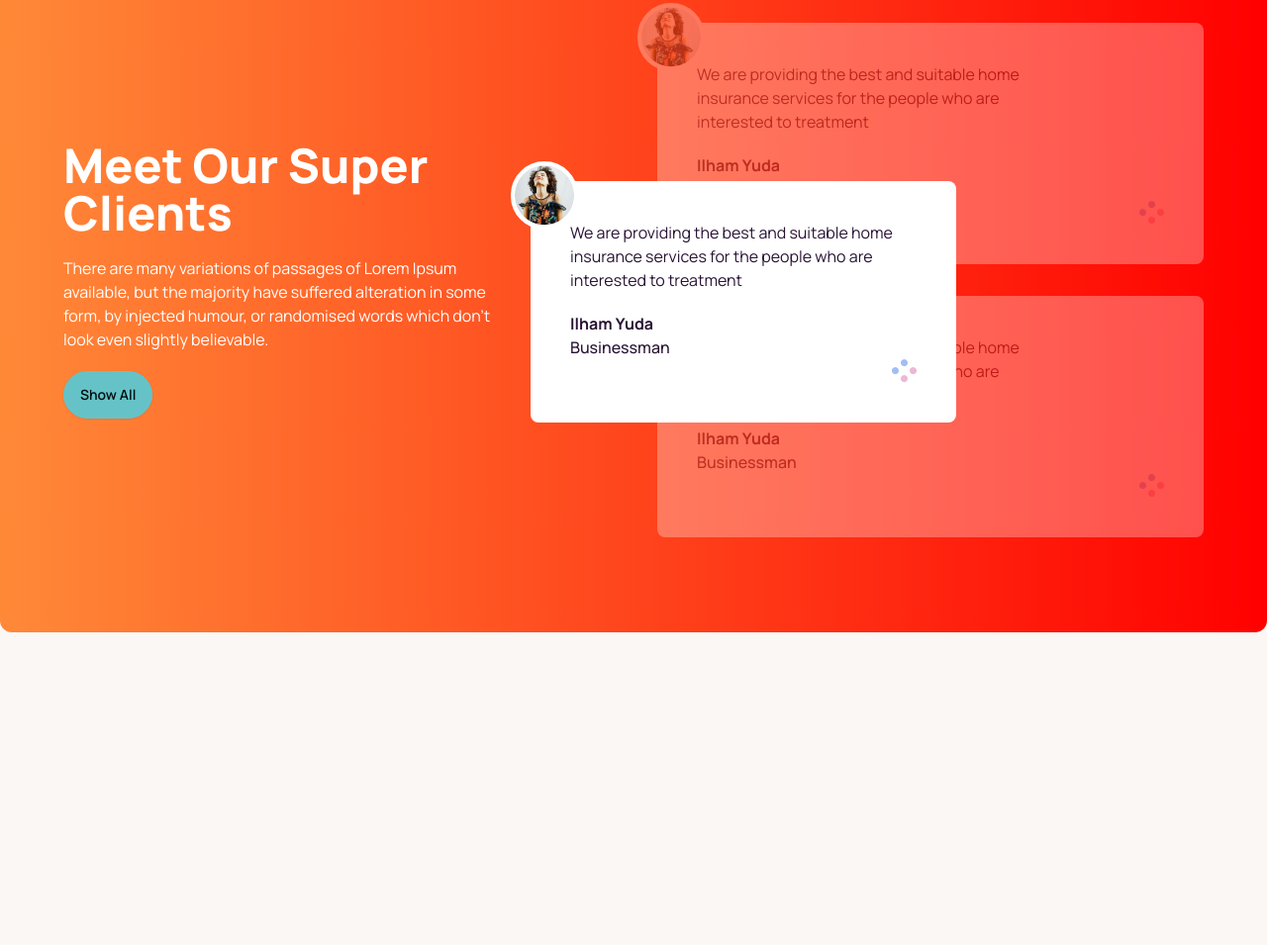
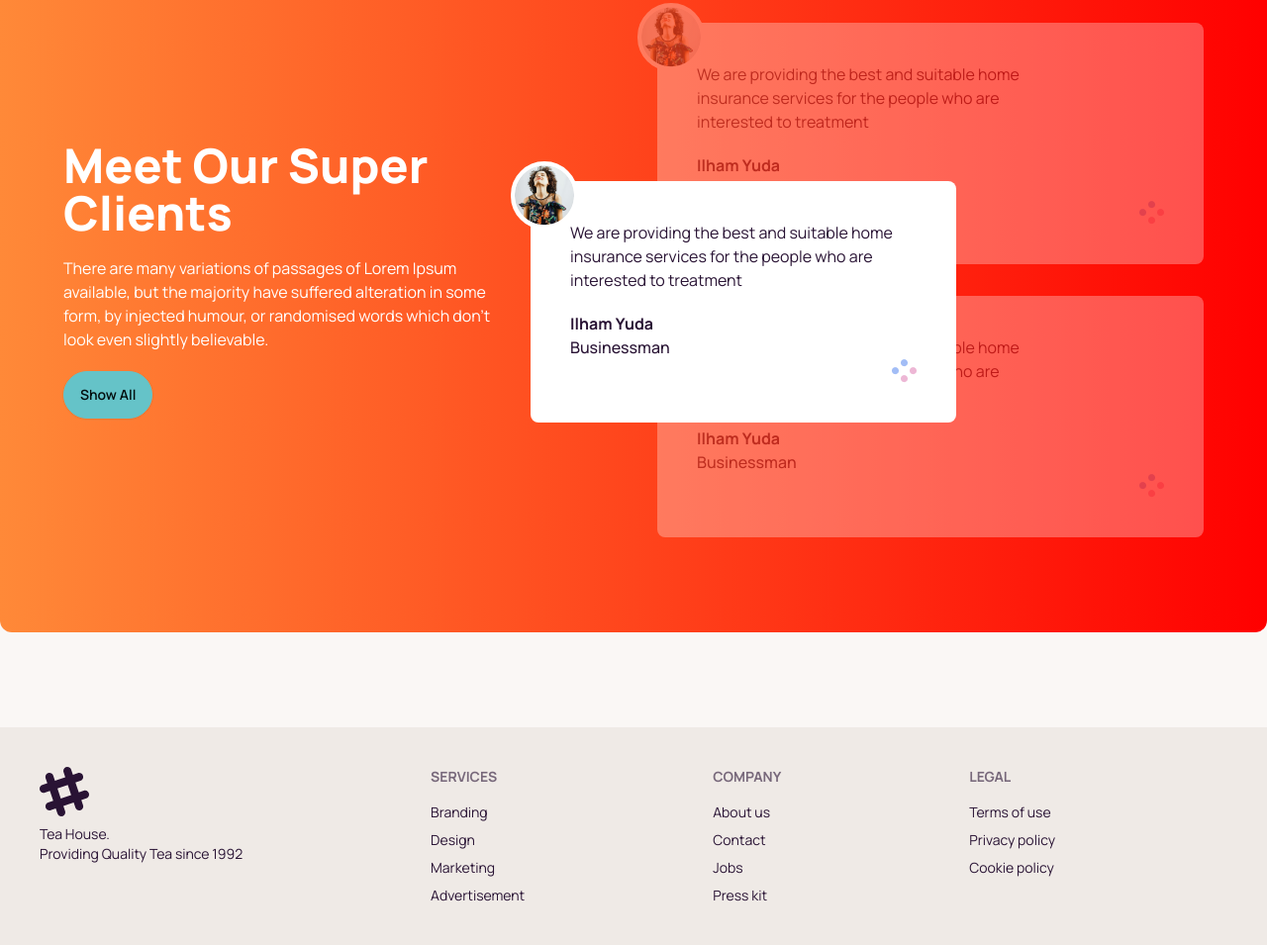
Before and after one commit to rahathossainn/tea-house, a plain HTML site: page index.html in a window 1280 px wide. Shown: the part 1790-2745 px from the top of the page at 99% size. Before the commit the page ends 2525 px from the top, so only its background shows below. Drawn offline with nearby package versions, Linux system fonts and the light colour scheme.

Commit message:
done footer

```diff
--- a/index.html
+++ b/index.html
@@ -144,5 +144,33 @@
             </div>
           </section>
     </main>
+    <footer>
+        <footer class="footer p-10 bg-base-200 text-base-content">
+            <aside>
+              <svg width="50" height="50" viewBox="0 0 24 24" xmlns="http://www.w3.org/2000/svg" fill-rule="evenodd" clip-rule="evenodd" class="fill-current"><path d="M22.672 15.226l-2.432.811.841 2.515c.33 1.019-.209 2.127-1.23 2.456-1.15.325-2.148-.321-2.463-1.226l-.84-2.518-5.013 1.677.84 2.517c.391 1.203-.434 2.542-1.831 2.542-.88 0-1.601-.564-1.86-1.314l-.842-2.516-2.431.809c-1.135.328-2.145-.317-2.463-1.229-.329-1.018.211-2.127 1.231-2.456l2.432-.809-1.621-4.823-2.432.808c-1.355.384-2.558-.59-2.558-1.839 0-.817.509-1.582 1.327-1.846l2.433-.809-.842-2.515c-.33-1.02.211-2.129 1.232-2.458 1.02-.329 2.13.209 2.461 1.229l.842 2.515 5.011-1.677-.839-2.517c-.403-1.238.484-2.553 1.843-2.553.819 0 1.585.509 1.85 1.326l.841 2.517 2.431-.81c1.02-.33 2.131.211 2.461 1.229.332 1.018-.21 2.126-1.23 2.456l-2.433.809 1.622 4.823 2.433-.809c1.242-.401 2.557.484 2.557 1.838 0 .819-.51 1.583-1.328 1.847m-8.992-6.428l-5.01 1.675 1.619 4.828 5.011-1.674-1.62-4.829z"></path></svg>
+              <p>Tea House.<br>Providing Quality Tea since 1992</p>
+            </aside>
+            <nav>
+              <h6 class="footer-title">Services</h6>
+              <a class="link link-hover">Branding</a>
+              <a class="link link-hover">Design</a>
+              <a class="link link-hover">Marketing</a>
+              <a class="link link-hover">Advertisement</a>
+            </nav>
+            <nav>
+              <h6 class="footer-title">Company</h6>
+              <a class="link link-hover">About us</a>
+              <a class="link link-hover">Contact</a>
+              <a class="link link-hover">Jobs</a>
+              <a class="link link-hover">Press kit</a>
+            </nav>
+            <nav>
+              <h6 class="footer-title">Legal</h6>
+              <a class="link link-hover">Terms of use</a>
+              <a class="link link-hover">Privacy policy</a>
+              <a class="link link-hover">Cookie policy</a>
+            </nav>
+          </footer>
+    </footer>
 </body>
 </html>
```
